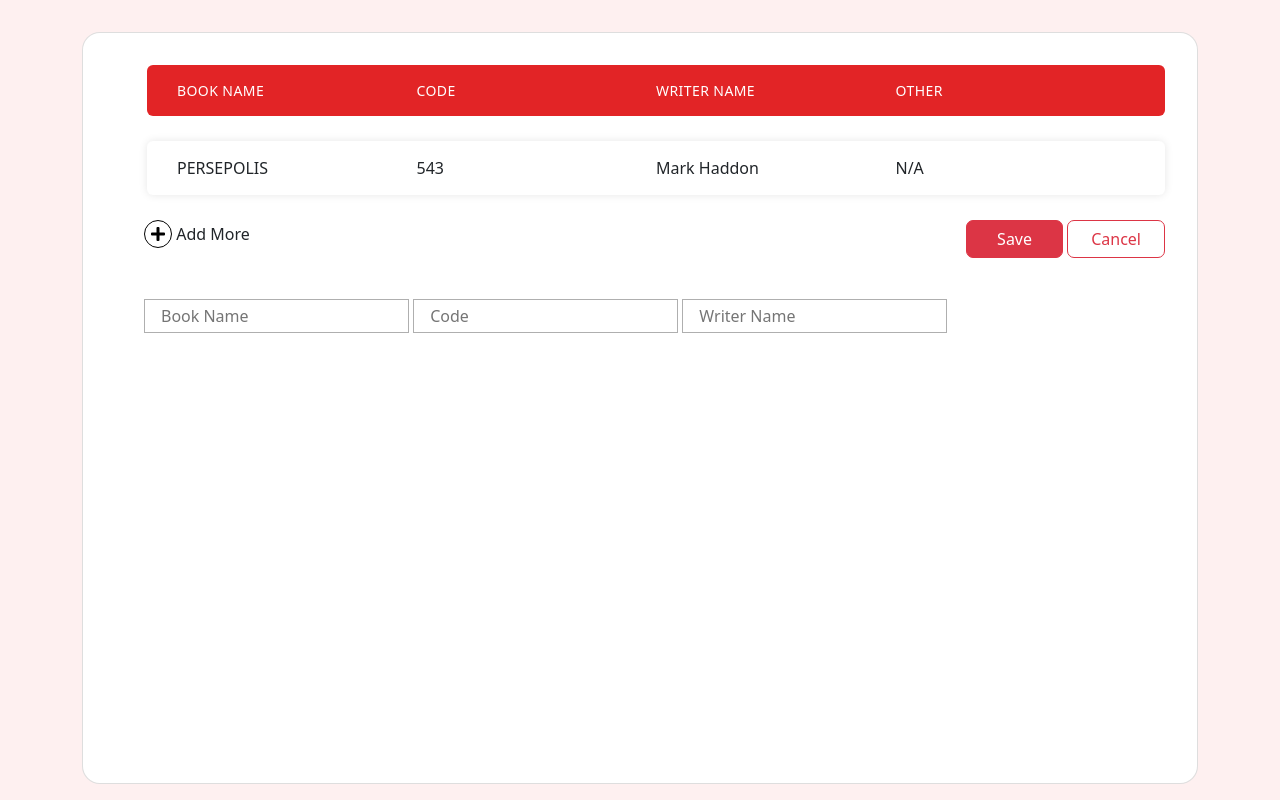
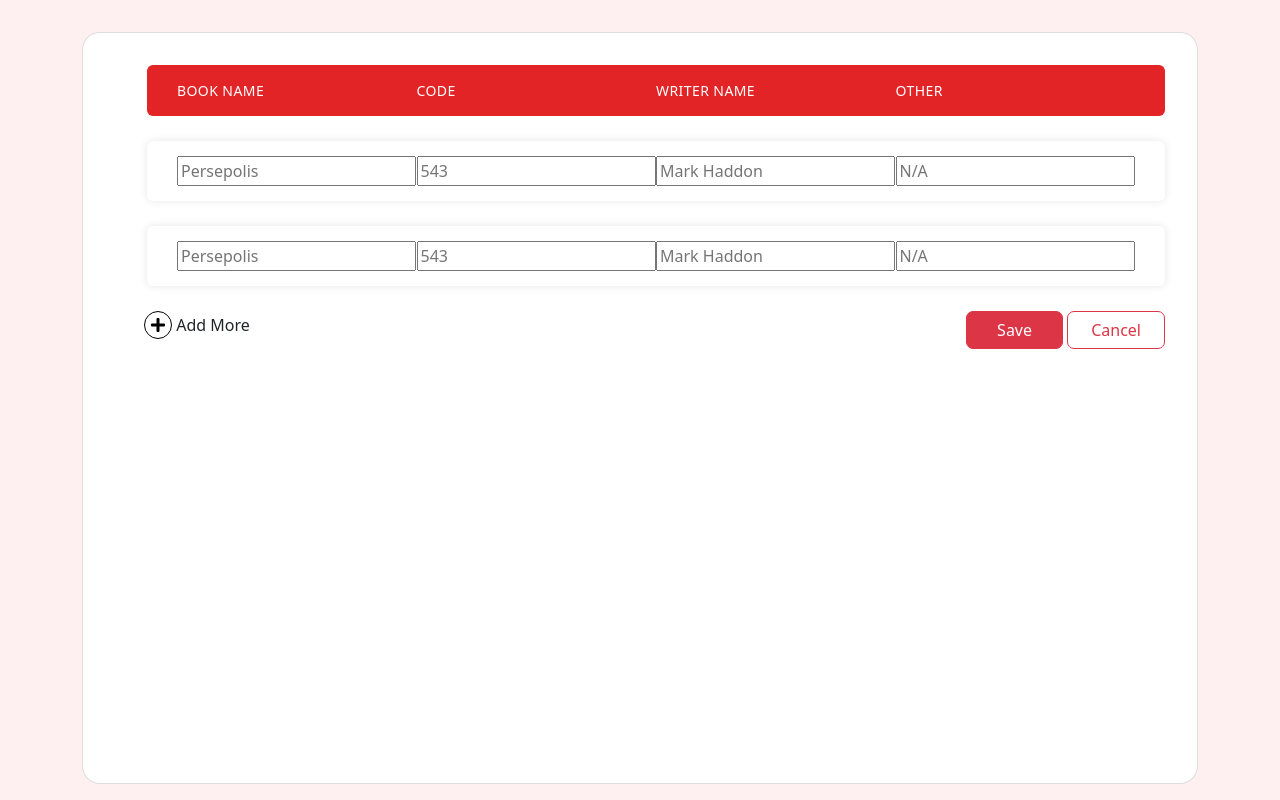
Before and after one commit to nafizsheikh12/Book-app, a plain HTML site: page index.html in a window 1280 px wide. Both pictures are taken after a click on the button 158 px from the left and 234 px from the top of the page. Drawn offline with nearby package versions, Linux system fonts and the light colour scheme.

Commit message:
new commit

```diff
--- a/index.html
+++ b/index.html
@@ -29,10 +29,10 @@
                     </li>
                     <div class="list">
                         <li class="table-row">
-                            <div class="col col-1">PERSEPOLIS</div>
-                            <div class="col col-2">543</div>
-                            <div class="col col-3">Mark Haddon</div>
-                            <div class="col col-4">N/A</div>
+                            <div class="col col-1"><input placeholder="Persepolis"/></div>
+                            <div class="col col-2"><input placeholder="543"/></div>
+                            <div class="col col-3"><input placeholder="Mark Haddon"/></div>
+                            <div class="col col-4"><input placeholder="N/A"/></div>
                         </li>
 
                     </div>
@@ -49,14 +49,6 @@
                 </div>
             </div>
 
-            <div class="item_add hideb">
-                <form>
-                    <input type="text" placeholder="Book Name" id="title" />
-                    <input type="text" placeholder="Code" id="code" />
-                    <input type="text" placeholder="Writer Name" id="writername" />
-
-                </form>
-            </div>
 
         </div>
     </div>
--- a/js.js
+++ b/js.js
@@ -1,33 +1,21 @@
-const plus = document.querySelector('.plus')
-const itemAdd = document.querySelector('.item_add')
-const submit = document.querySelector('#submit')
-const title = document.querySelector('#title')
-const code = document.querySelector('#code')
-const writername = document.querySelector('#writername')
+
 const list = document.querySelector('.list')
-const add = document.querySelector('.add')
+const add = document.querySelector('.plus')
 
-console.log(title)
-plus.addEventListener("click",() => {
-  itemAdd.classList.toggle('hidebb')
-})
+
 
 
 add.addEventListener('click',(e) => {
     e.preventDefault();
-
-    if(title.value == "" && writername.value == "" && writername.value == ""){
-        alert("bhai kisu den")
-    }else{
     const row = document.createElement('div');
     row.innerHTML = `
      <li class="table-row">
-          <div class="col col-1">${title.value}</div>
-          <div class="col col-2">${code.value}</div>
-          <div class="col col-3">${writername.value}</div>
-          <div class="col col-4">N/A</div>
+          <div class="col col-1"><input placeholder="Persepolis"/></div>
+          <div class="col col-2"><input placeholder="543"/></div>
+          <div class="col col-3"><input placeholder="Mark Haddon"/></div>
+          <div class="col col-4"><input placeholder="N/A"/></div>
     </li>
     `
    list.appendChild(row)
-    }
+
 })
```
